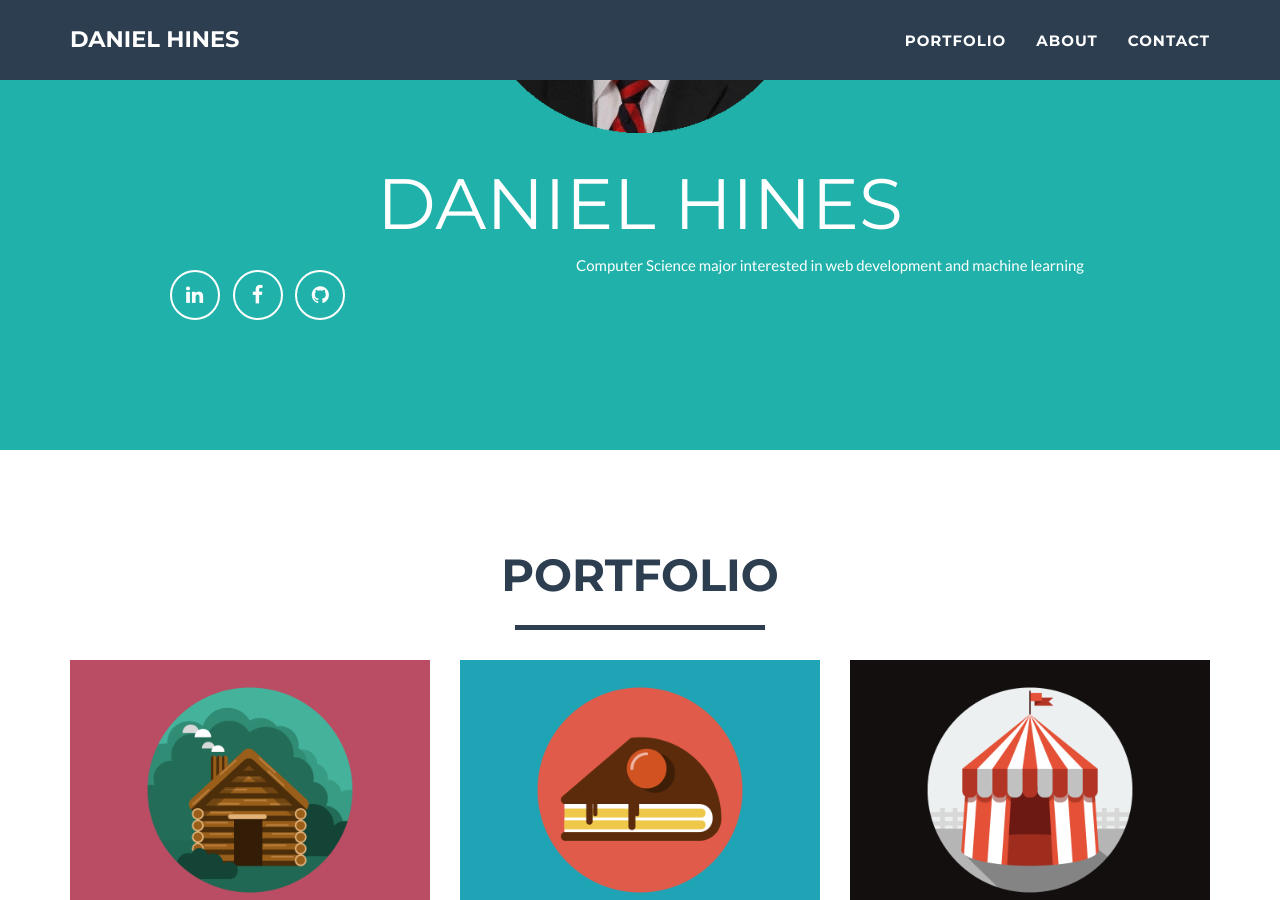
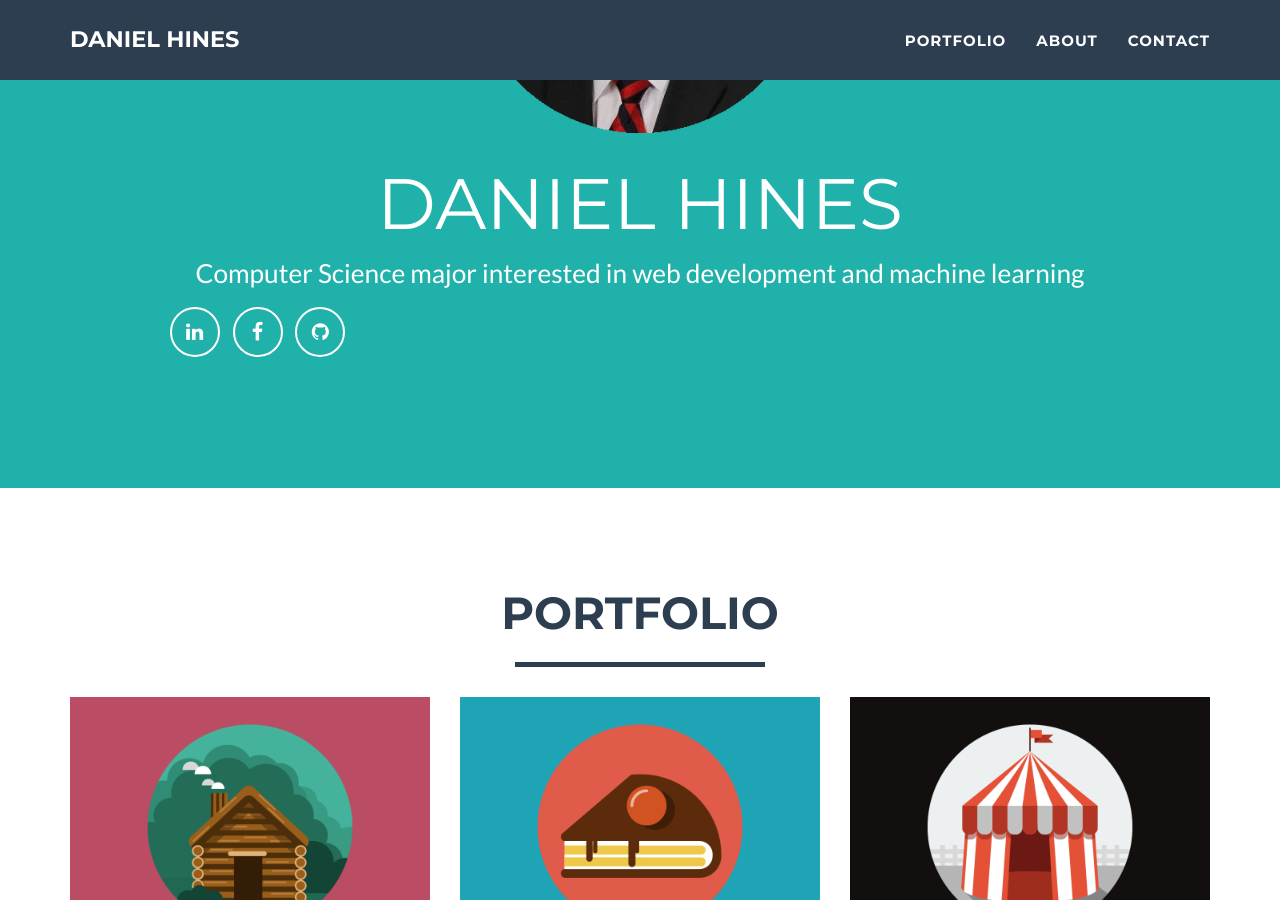
Before and after one commit to danielchines/danielchines.github.io, a Jekyll site: the page built from index.html, in a window 1280 px wide and 900 px high, scrolled down 408 px. Built offline with Jekyll 4.4.1, drawn with Linux system fonts in a browser that asks for light colours.

Commit message:
Update header.html

```diff
--- a/_includes/header.html
+++ b/_includes/header.html
@@ -6,8 +6,9 @@
                     <img class="img-responsive" src="img/profile.png" alt="">
                     <div class="intro-text">
                         <span class="name">{{ site.title }}</span>
+			<span class="skills">{{ site.skills }}</span>
 		    </div>
-		<div class="header-col col-md-4">
+			<div class="header-col col-md-4">
                         <ul class="list-inline">
                             {% for network in site.social %}
                             <li>
@@ -16,7 +17,6 @@
 		                    {% endfor %}
                         </ul>
                 </div>
-                <span class="skills">{{ site.skills }}</span>
                 </div>
             </div>
         </div>
```
